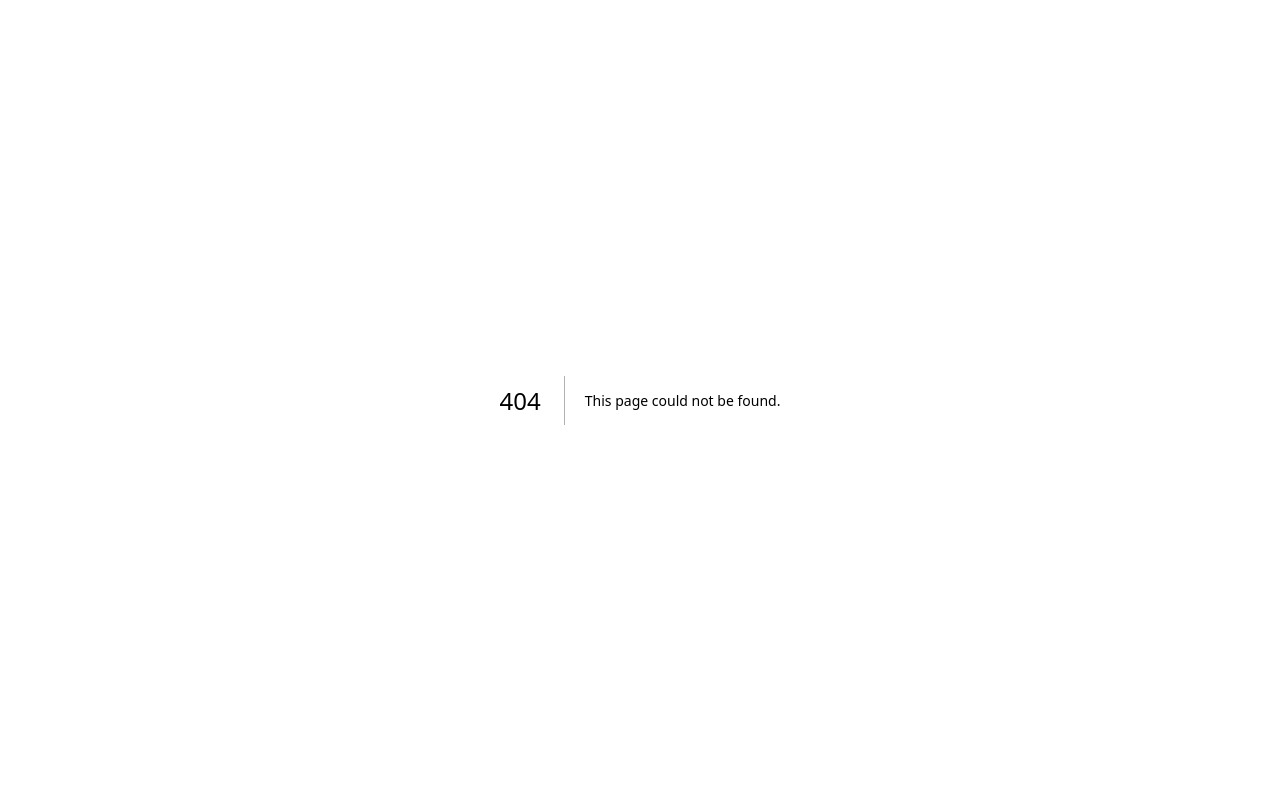
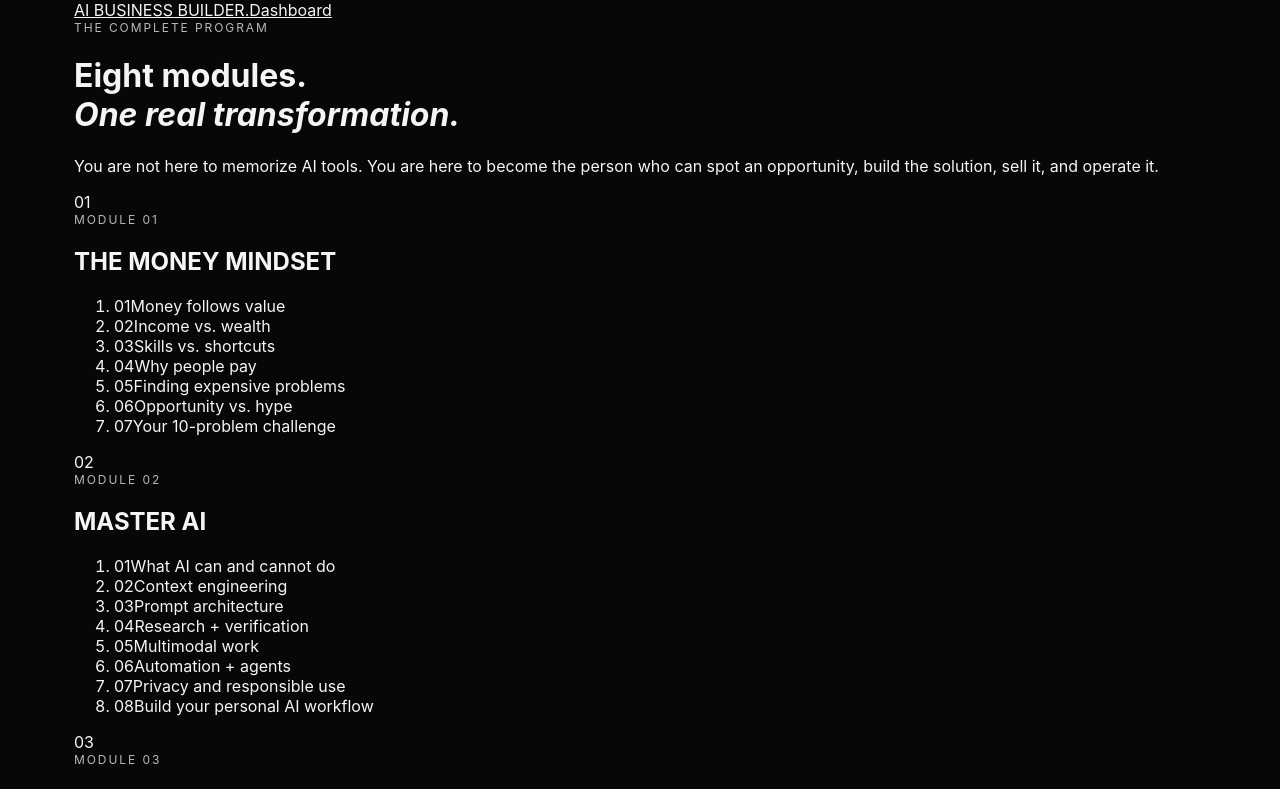
Before and after one commit to twofaycee/DRAMA.ai, a Next.js app: page /curriculum in a window 1280 px wide. Before the commit this address had no page. Shown: the top 789 px of the page. Built offline with nearby package versions, Linux system fonts and the light colour scheme.

Commit message:
Build curriculum

```diff
--- /dev/null
+++ b/app/curriculum/page.tsx
@@ -0,0 +1,3 @@
+import Link from 'next/link'
+const data=[['01','THE MONEY MINDSET',['Money follows value','Income vs. wealth','Skills vs. shortcuts','Why people pay','Finding expensive problems','Opportunity vs. hype','Your 10-problem challenge']],['02','MASTER AI',['What AI can and cannot do','Context engineering','Prompt architecture','Research + verification','Multimodal work','Automation + agents','Privacy and responsible use','Build your personal AI workflow']],['03','FIND THE BUSINESS',['Problem → customer → pain','Market demand','Competitor research','Customer interviews','Offer gaps','48-hour validation','Choose your opportunity']],['04','BUILD',['Service businesses','Digital products','AI-powered software','Prototype fast','MVP design','User feedback','Ship version one']],['05','SELL',['Positioning','Offers','Pricing','Outreach','Content','Demos','Objections','First customer challenge']],['06','BUILD THE MACHINE',['SOPs','Lead tracking','Fulfillment','AI workflows','Automation','Operating dashboard']],['07','SCALE',['When to scale','Unit economics','Retention','Delegation','Reinvestment','Build assets']],['08','THE PERSON BEHIND THE BUSINESS',['Nobody Is Coming','Love Being a Beginner','Rejection Is Information','Stop Comparing','Discipline','Reputation','Lifestyle vs. future','Looking rich vs. becoming wealthy','Build something you are proud to own','What happens when you believe you can']]]
+export default function Curriculum(){return <main><nav className="nav"><div className="shell navInner"><Link href="/" className="brand">AI BUSINESS BUILDER<span>.</span></Link><Link href="/dashboard" className="navCta">Dashboard</Link></div></nav><div className="shell curriculumPage"><div className="eyebrow">THE COMPLETE PROGRAM</div><h1>Eight modules.<br/><em>One real transformation.</em></h1><p className="lead">You are not here to memorize AI tools. You are here to become the person who can spot an opportunity, build the solution, sell it, and operate it.</p>{data.map(([n,title,lessons])=><section id={`module-${n}`} className="currModule" key={n}><div className="moduleNum">{n}</div><div><div className="eyebrow">MODULE {n}</div><h2>{title}</h2><ol>{lessons.map((x,i)=><li key={x}><span>{String(i+1).padStart(2,'0')}</span>{x}</li>)}</ol></div></section>)}<div className="capBanner"><div><div className="eyebrow">THE CAPSTONE</div><h2>Leave with something real.</h2><p>A complete business concept and 90-day execution plan you can put in front of the market.</p></div><Link href="/capstone" className="primary">Open Capstone →</Link></div></div></main>}
```
